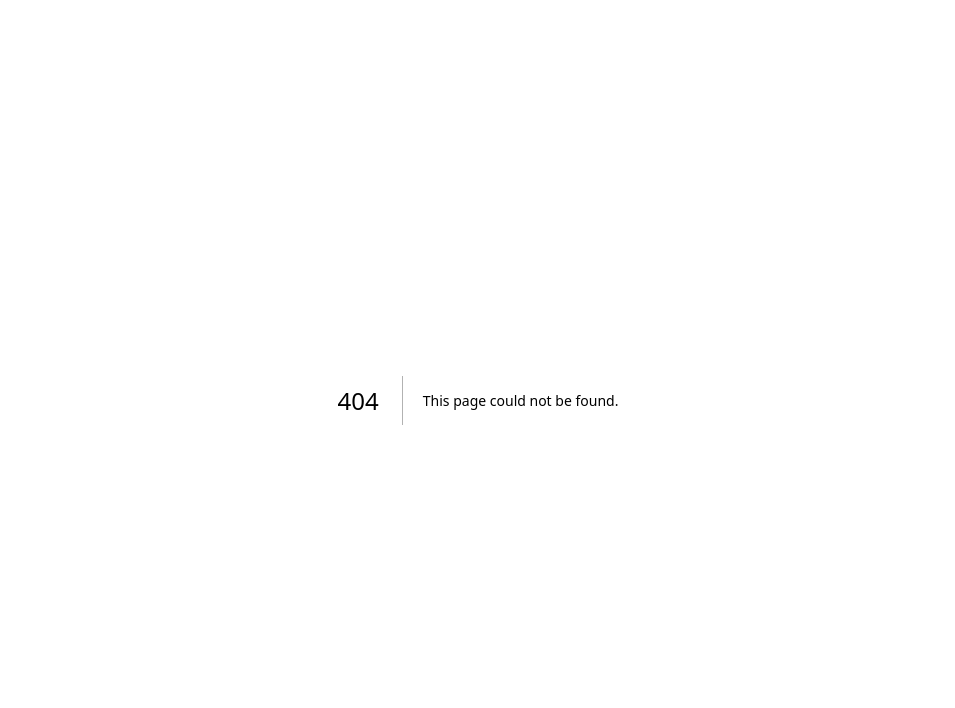
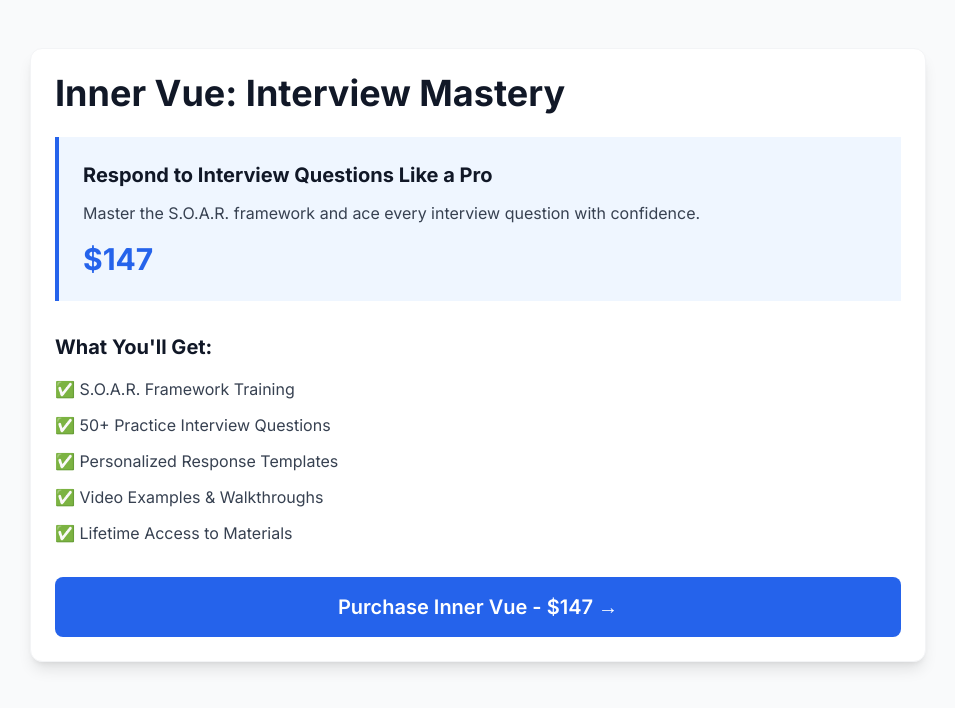
Before and after one commit to HRPassionGuy/career-journey-mvp, a Next.js app: page /modules/inner-vue in a window 1280 px wide. Before the commit this address had no page. Shown: the top 708 px of the page, without its empty margins (162-1117 px from the left). Built offline with nearby package versions, Linux system fonts and the light colour scheme.

Commit message:
Create page.tsx inner vue page

```diff
--- /dev/null
+++ b/app/modules/inner-vue/page.tsx
@@ -0,0 +1,54 @@
+'use client'
+
+import { useRouter } from 'next/navigation'
+
+export default function InnerVuePage() {
+  const router = useRouter()
+
+  const handlePurchase = () => {
+    // Redirect to Stan Store for payment
+    window.location.href = 'https://stan.store/HRPassionGuy/p/respond-to-interview-questions-like-a-pro'
+  }
+
+  return (
+    <div className="min-h-screen bg-gray-50 py-12 px-4">
+      <div className="max-w-4xl mx-auto">
+        <div className="card">
+          <h1 className="text-4xl font-bold text-gray-900 mb-6">
+            Inner Vue: Interview Mastery
+          </h1>
+
+          <div className="bg-primary-50 border-l-4 border-primary-600 p-6 mb-8">
+            <h2 className="text-xl font-bold text-gray-900 mb-3">
+              Respond to Interview Questions Like a Pro
+            </h2>
+            <p className="text-gray-700 mb-4">
+              Master the S.O.A.R. framework and ace every interview question with confidence.
+            </p>
+            <div className="text-3xl font-bold text-primary-600">
+              $147
+            </div>
+          </div>
+
+          <div className="space-y-4 mb-8">
+            <h3 className="text-xl font-bold text-gray-900">What You'll Get:</h3>
+            <ul className="space-y-3 text-gray-700">
+              <li>✅ S.O.A.R. Framework Training</li>
+              <li>✅ 50+ Practice Interview Questions</li>
+              <li>✅ Personalized Response Templates</li>
+              <li>✅ Video Examples & Walkthroughs</li>
+              <li>✅ Lifetime Access to Materials</li>
+            </ul>
+          </div>
+
+          <button
+            onClick={handlePurchase}
+            className="btn btn-primary w-full text-xl py-4"
+          >
+            Purchase Inner Vue - $147 →
+          </button>
+        </div>
+      </div>
+    </div>
+  )
+}
```
